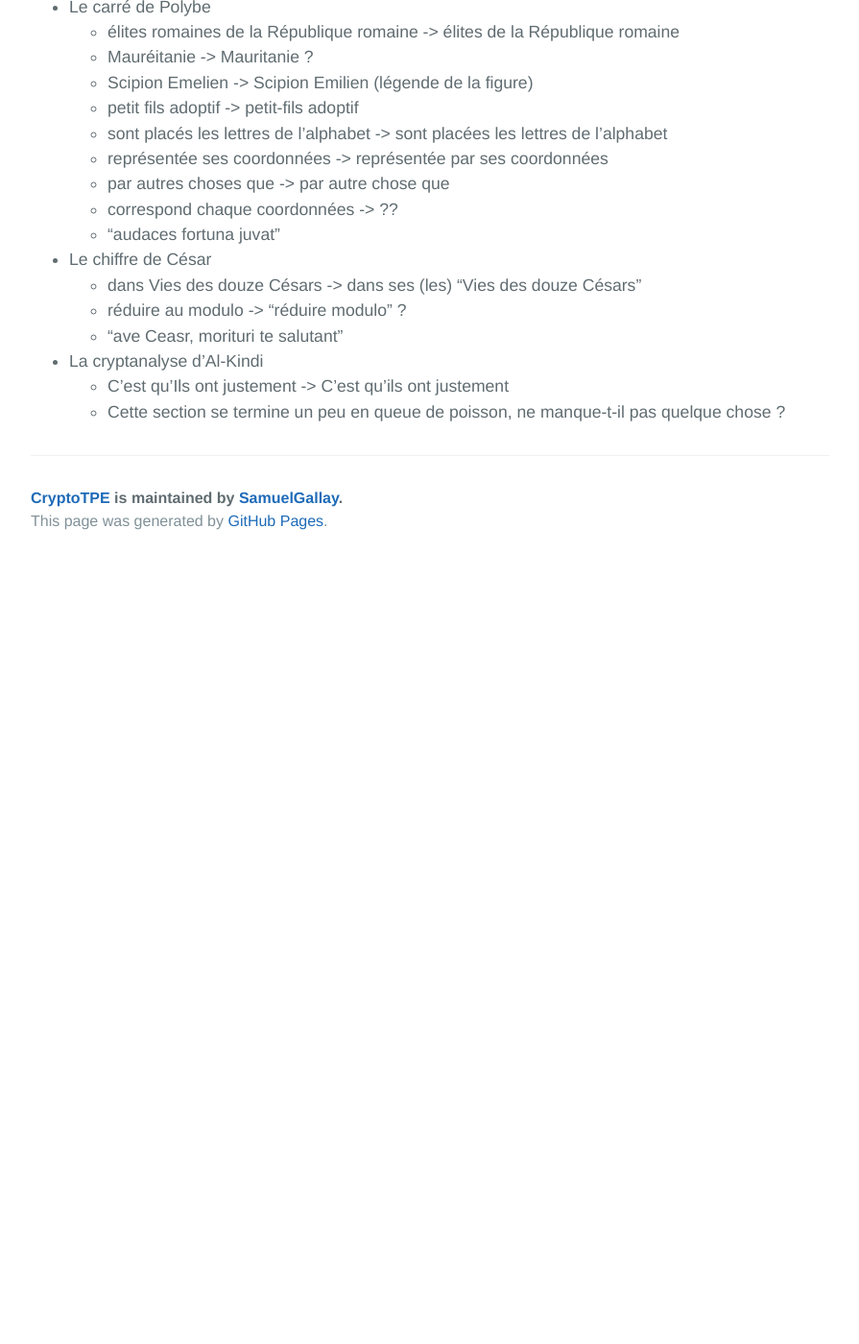
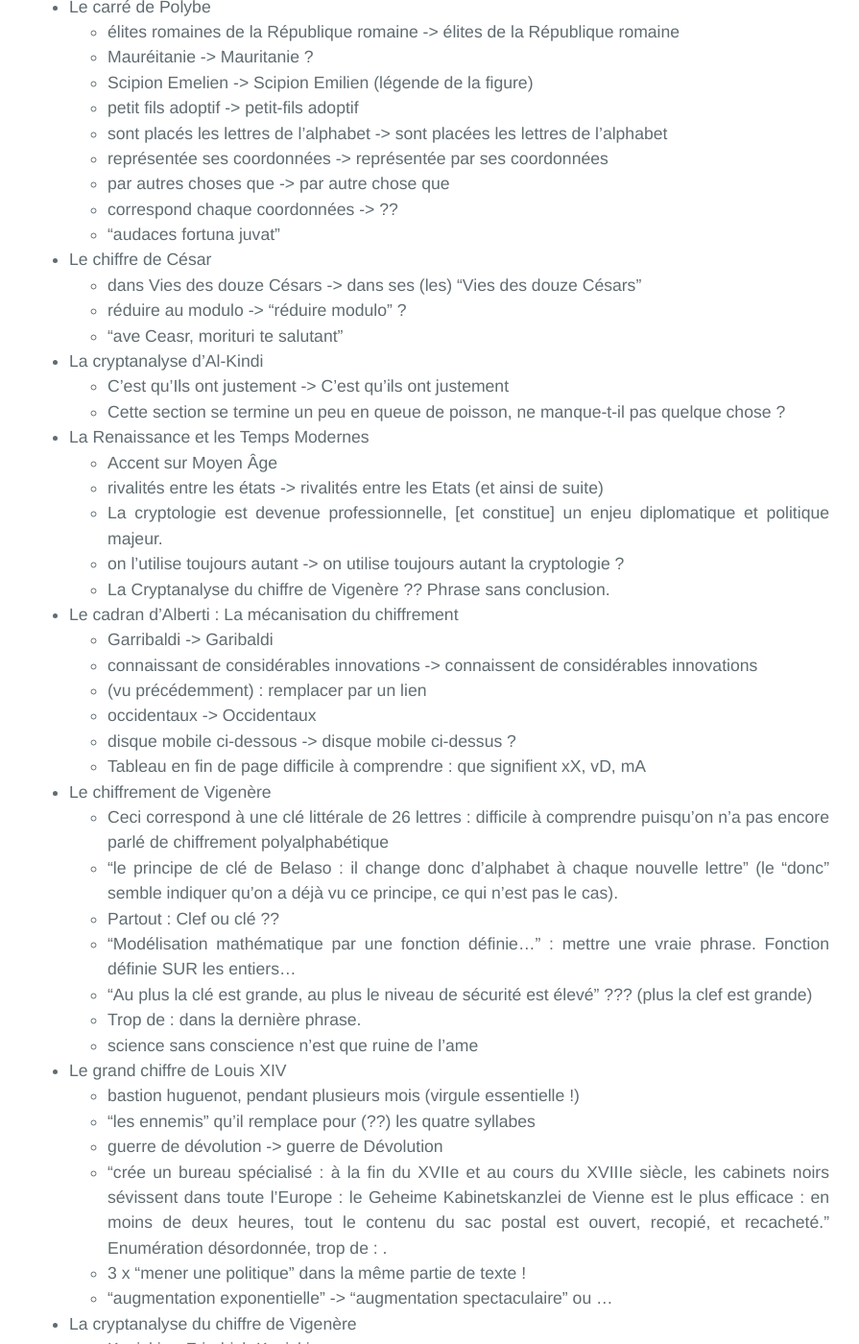
Before and after one commit to SamuelGallay/CryptoTPE, a Jekyll site: the page built from index.md, in a window 1280 px wide and 1400 px high, scrolled down 2543 px. Shown: the whole window at 96% size, without its empty margins (192-1087 px from the left). Built offline with Jekyll 4.4.1, drawn with Linux system fonts in a browser that asks for light colours; our own code applies the rules of GitHub Pages for plain Markdown files; before the commit the page ends 3130 px from its top, so only the background shows below that; some of the changed text lies outside the part shown.

Commit message:
Relecture

```diff
--- a/index.md
+++ b/index.md
@@ -106,3 +106,75 @@ Mais les techniques de cryptographie ont été cassées au cours de l'histoire :
 * La cryptanalyse d'Al-Kindi
   * C’est qu’Ils ont justement -> C’est qu’ils ont justement
   * Cette section se termine un peu en queue de poisson, ne manque-t-il pas quelque chose ?
+
+
+
+* La Renaissance et les Temps Modernes
+  * Accent sur Moyen Âge
+  * rivalités entre les états -> rivalités entre les Etats (et ainsi de suite)
+  * La cryptologie est devenue professionnelle, [et constitue] un enjeu diplomatique et politique majeur.
+  * on l’utilise toujours autant -> on utilise toujours autant la cryptologie ?
+  * La Cryptanalyse du chiffre de Vigenère ?? Phrase sans conclusion.
+* Le cadran d’Alberti : La mécanisation du chiffrement
+  * Garribaldi -> Garibaldi
+  * connaissant de considérables innovations -> connaissent de considérables innovations
+  * (vu précédemment) : remplacer par un lien
+  * occidentaux -> Occidentaux
+  * disque mobile ci-dessous -> disque mobile ci-dessus ?
+  * Tableau en fin de page difficile à comprendre : que signifient xX, vD, mA
+* Le chiffrement de Vigenère
+  * Ceci correspond à une clé littérale de 26 lettres : difficile à comprendre puisqu'on n'a pas encore parlé de chiffrement polyalphabétique
+  * "le principe de clé de Belaso : il change donc d’alphabet à chaque
+  nouvelle lettre" (le "donc" semble indiquer qu'on a déjà vu ce
+  principe, ce qui n'est pas le cas).
+  * Partout : Clef ou clé ??
+  * "Modélisation mathématique par une fonction définie..." : mettre une
+  vraie phrase. Fonction définie SUR les entiers...
+  * "Au plus la clé est grande, au plus le niveau de sécurité est élevé" ??? (plus la clef est grande)
+  * Trop de : dans la dernière phrase.
+  * science sans conscience n'est que ruine de l'ame
+* Le grand chiffre de Louis XIV
+  * bastion huguenot, pendant plusieurs mois (virgule essentielle !)
+  * “les ennemis” qu’il remplace pour (??) les quatre syllabes
+  * guerre de dévolution -> guerre de Dévolution
+  * "crée un bureau spécialisé : à la fin du XVIIe et au cours du XVIIIe
+  siècle, les cabinets noirs sévissent dans toute l’Europe : le Geheime
+  Kabinetskanzlei de Vienne est le plus efficace : en moins de deux
+  heures, tout le contenu du sac postal est ouvert, recopié, et
+  recacheté." Enumération désordonnée, trop de : .
+  * 3 x "mener une politique" dans la même partie de texte !
+  * "augmentation exponentielle" -> "augmentation spectaculaire" ou ...
+* La cryptanalyse du chiffre de Vigenère
+  * Kasiski -> Friedrich Kasiski
+  * Die Geheimschriftren -> Die Geheimschriften
+  * die Dechiffrir-kunst” -> die Dechiffrir-Kunst”.
+  * mot clé ou mot-clé ??
+  * "Ils se sont donc tous deux" : de qui parle-t-on ?
+  * "la distance entre elles" : peu clair.
+  * Soit un message chiffré... En pratique, étant donné un message
+  chiffré comportant... ?
+  * Friedman -> Willian Friedman
+  * "En calculant l’indice de coïncidence pour toutes les lettres du message
+  modulo la taille de la clé que l’on veut tester" : expliquer bien mieux,
+  non compréhensible en l'état !
+  * une série de lettre -> une série de lettres
+  * vaut si n suffisamment grand ??
+* Les Guerres Mondiales
+  * des communications ennemis -> des communications ennemies.
+  * l’entre-deux guerre -> l’entre-deux-guerres,
+  * Scherbius -> Arthur Scherbius
+  * fastidueuse attaque d’Enigma par les Alliées -> fastidieuse attaque d’Enigma par les Alliés (enlever les majuscules inutiles).
+  * plus aucun des chiffrements n’est sûr -> car plus aucun des chiffrements n’est sûr
+  * Marconi -> Guglielmo Marconi
+  * par dessus -> par-dessus
+  * les ondes radio [dans certaines gammes de fréquence]
+  * Image disparue ??
+  * l’enjeux -> l’enjeu
+  * les allemands -> les Allemands
+  * George Painvin -> Georges Painvin
+  * éclairant les français -> éclairant ainsi les Français
+  * une grille de 6x6 -> une grille de taille 6x6 ?
+  * entre autre 128 -> entre autres 128
+  * les américains -> les Américains, idem les Allemands, les Anglais, occupés ??
+  * l’amirauté -> l’Amirauté
+  * Les allemands exigeaient un combat direct : but de cette phrase ?
```
